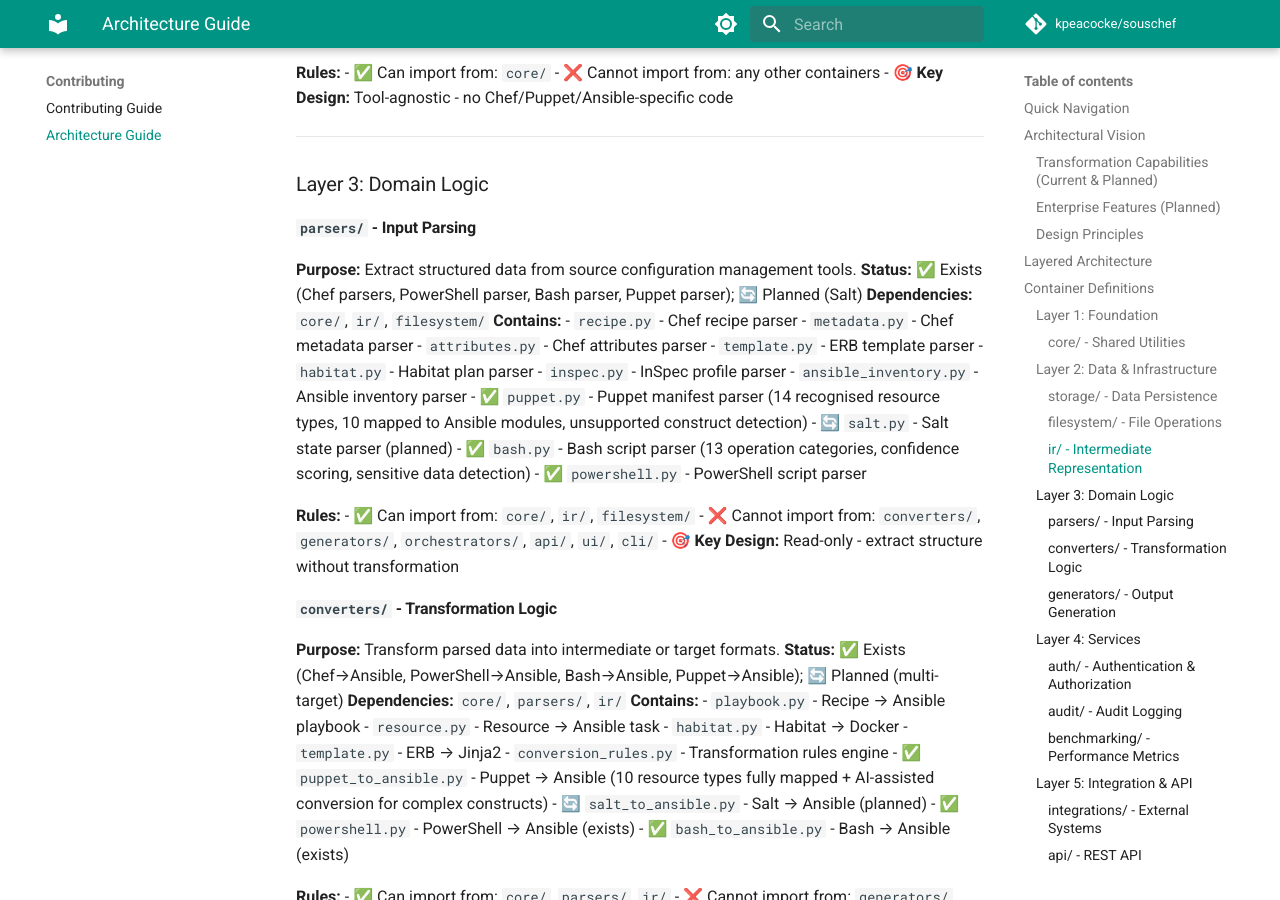
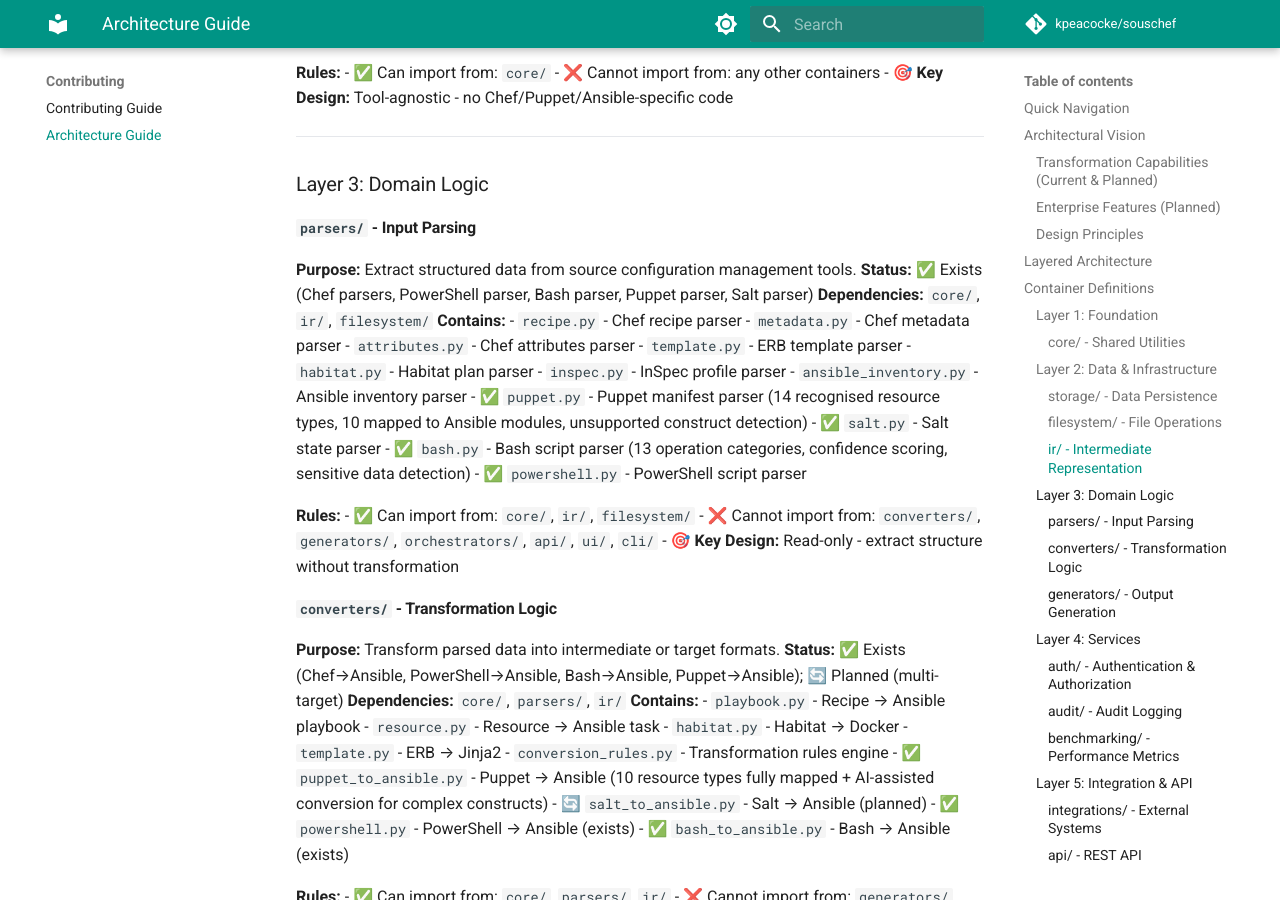
Before and after one commit to kpeacocke/souschef, an MkDocs documentation site: the page built from docs/ARCHITECTURE.md, in a window 1280 px wide and 900 px high, scrolled down 3544 px. Built offline with MkDocs 1.6.1 and Material for MkDocs 9.7.7, drawn with Linux system fonts in a browser that asks for light colours; comment, search, counter and statistics services are not loaded; the version menu is left out.

Commit message:
Apply suggestions from code review
Co-authored-by: Copilot Autofix powered by AI <175728472+Copilot@users.noreply.github.com>

```diff
--- a/docs/ARCHITECTURE.md
+++ b/docs/ARCHITECTURE.md
@@ -165,7 +165,7 @@ SousChef follows a **strict layered architecture** where dependencies only flow
 
 #### `parsers/` - Input Parsing
 **Purpose:** Extract structured data from source configuration management tools.
-**Status:** ✅ Exists (Chef parsers, PowerShell parser, Bash parser, Puppet parser); 🔄 Planned (Salt)
+**Status:** ✅ Exists (Chef parsers, PowerShell parser, Bash parser, Puppet parser, Salt parser)
 **Dependencies:** `core/`, `ir/`, `filesystem/`
 **Contains:**
 - `recipe.py` - Chef recipe parser
@@ -176,7 +176,7 @@ SousChef follows a **strict layered architecture** where dependencies only flow
 - `inspec.py` - InSpec profile parser
 - `ansible_inventory.py` - Ansible inventory parser
 - ✅ `puppet.py` - Puppet manifest parser (14 recognised resource types, 10 mapped to Ansible modules, unsupported construct detection)
-- 🔄 `salt.py` - Salt state parser (planned)
+- ✅ `salt.py` - Salt state parser
 - ✅ `bash.py` - Bash script parser (13 operation categories, confidence scoring, sensitive data detection)
 - ✅ `powershell.py` - PowerShell script parser
 
```
Also changed, not shown: docs/getting-started/installation.md (+1 -1 lines), 1 other file.
